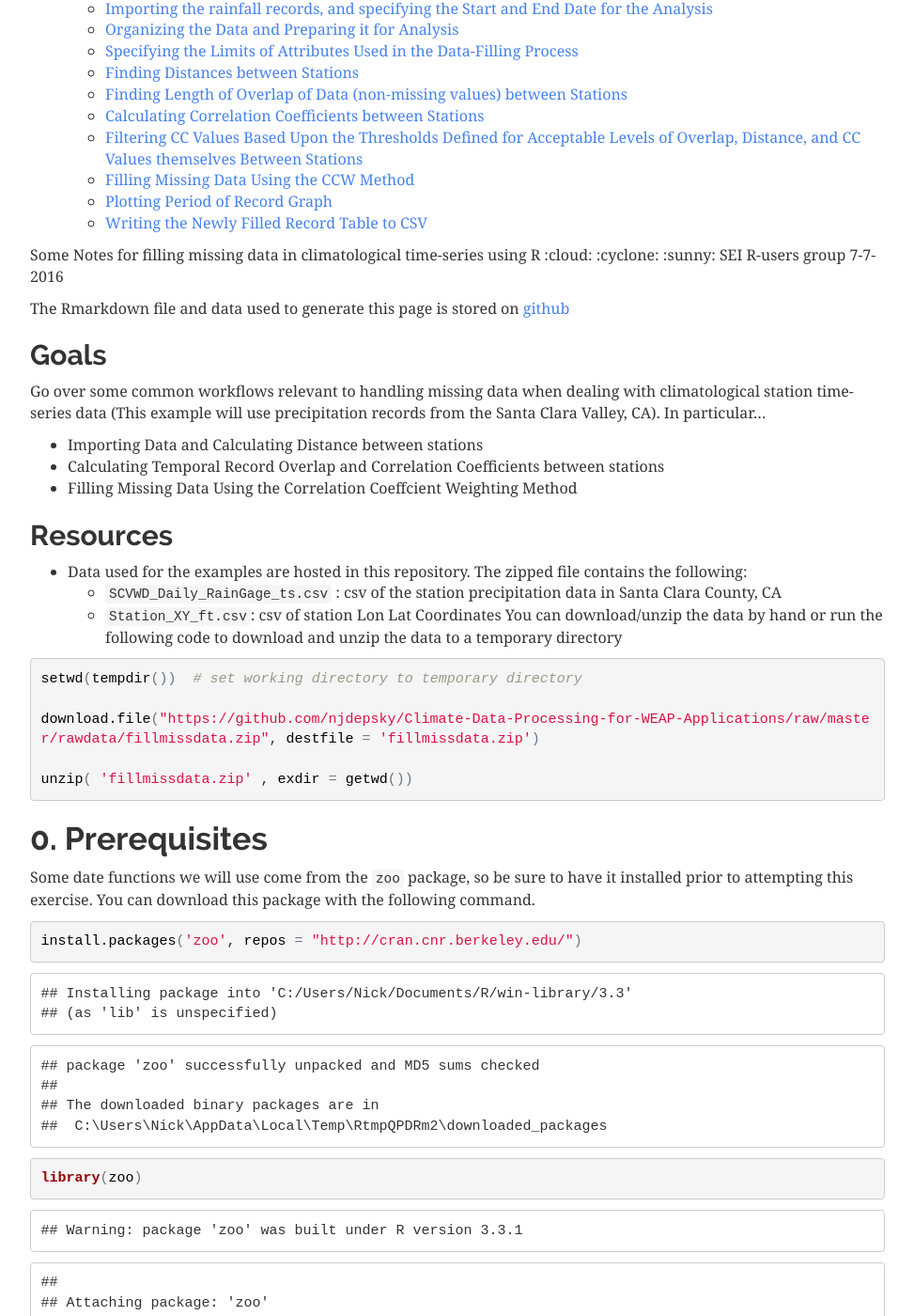
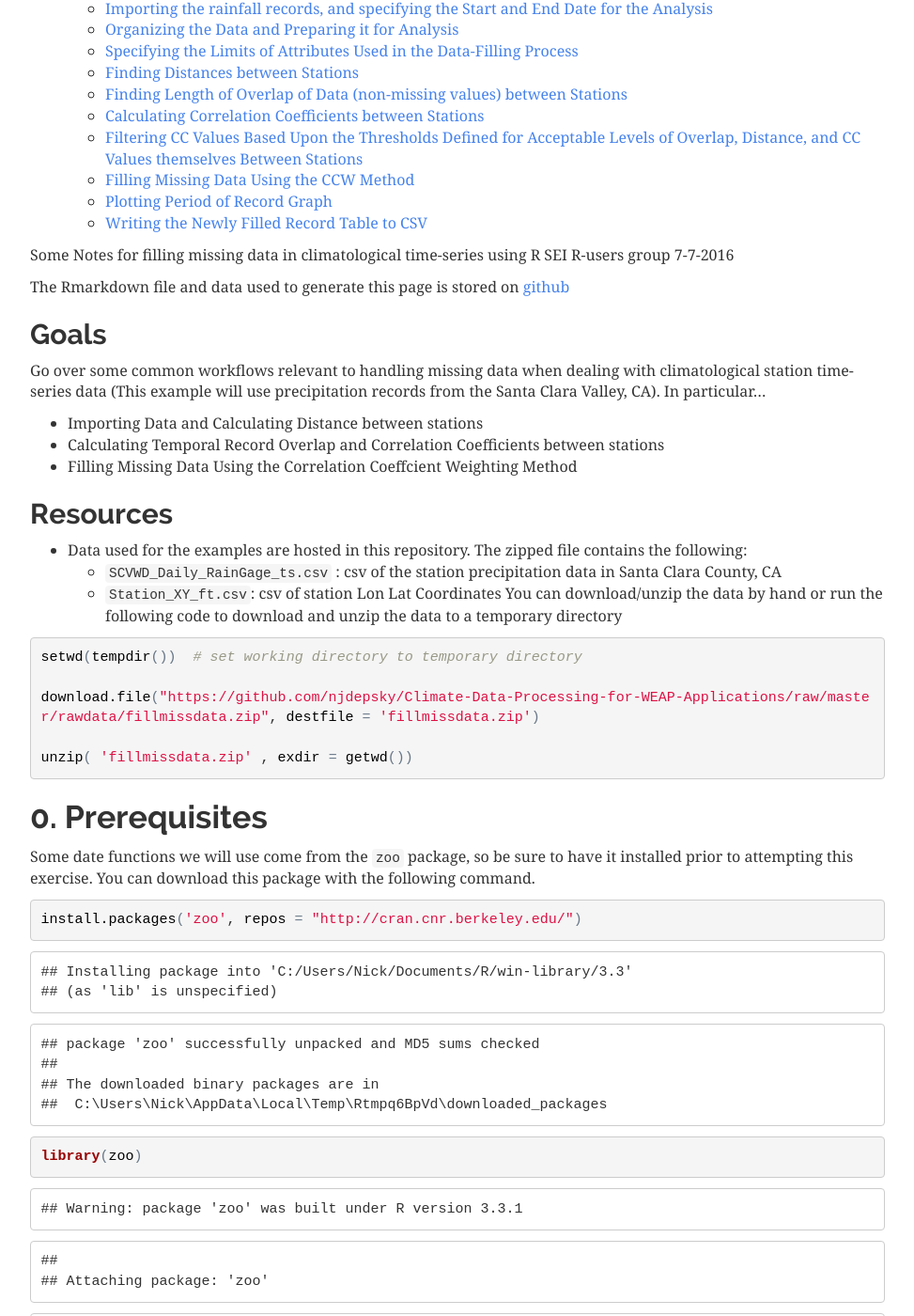
Before and after one commit to njdepsky/njdepsky.github.io, a Jekyll site: the page FillMissData1.html, which Jekyll copies as it is, in a window 1280 px wide and 1400 px high, scrolled down 253 px. Shown: the whole window at 94% size, without its empty margins (153-1126 px from the left). Built offline with Jekyll 4.4.1, drawn with Linux system fonts in a browser that asks for light colours.

Commit message:
Add files via upload

```diff
--- a/FillMissData1.html
+++ b/FillMissData1.html
@@ -142,7 +142,7 @@ $(document).ready(function () {
 </ul>
 </div>
 
-<p>Some Notes for filling missing data in climatological time-series using R :cloud: :cyclone: :sunny: SEI R-users group 7-7-2016</p>
+<p>Some Notes for filling missing data in climatological time-series using R SEI R-users group 7-7-2016</p>
 <p>The Rmarkdown file and data used to generate this page is stored on <a href="https://github.com/njdepsky/Climate-Data-Processing-for-WEAP-Applications">github</a></p>
 <div id="goals" class="section level2">
 <h2>Goals</h2>
@@ -177,7 +177,7 @@ unzip( 'fillmissdata.zip' , exdir = getwd())</code></pre>
 <pre><code>## package 'zoo' successfully unpacked and MD5 sums checked
 ##
 ## The downloaded binary packages are in
-##  C:\Users\Nick\AppData\Local\Temp\RtmpQPDRm2\downloaded_packages</code></pre>
+##  C:\Users\Nick\AppData\Local\Temp\Rtmpq6BpVd\downloaded_packages</code></pre>
 <pre class="r"><code>library(zoo)</code></pre>
 <pre><code>## Warning: package 'zoo' was built under R version 3.3.1</code></pre>
 <pre><code>##
```
